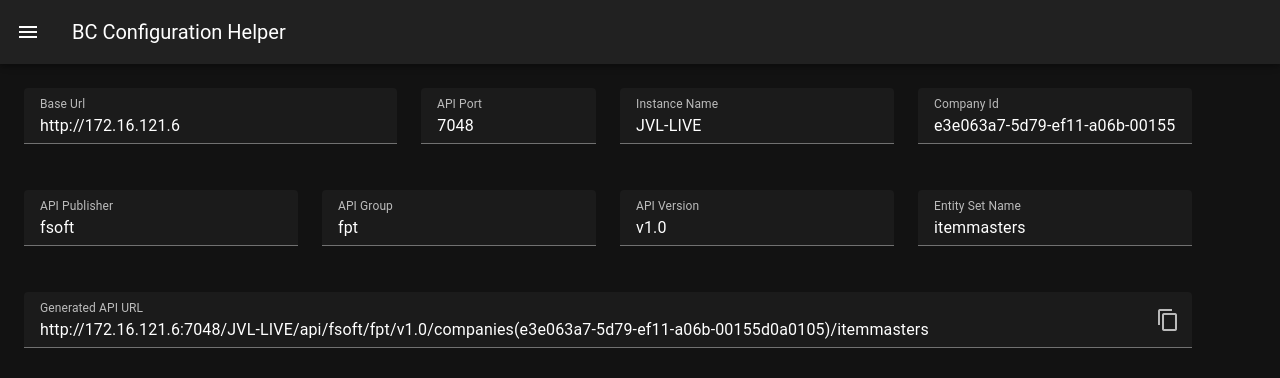
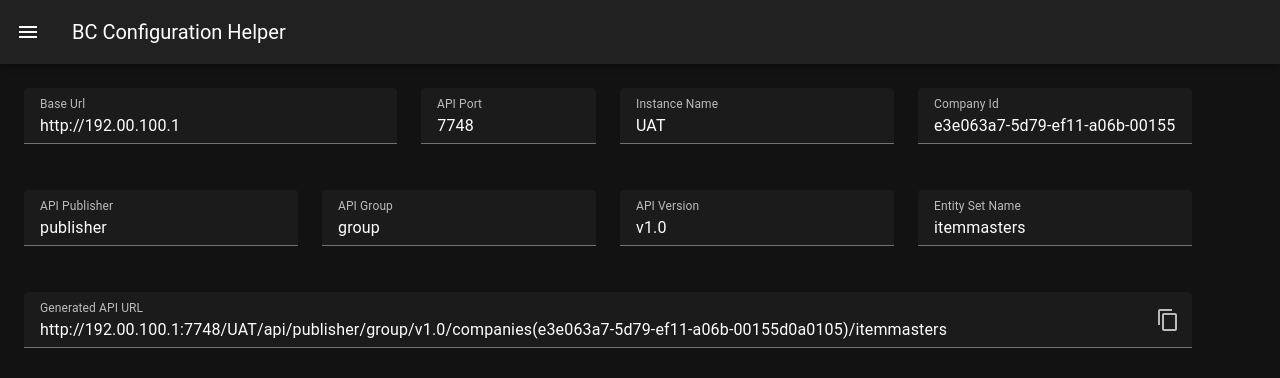
Before and after one commit to thanhhuydev77/bchelper.site, a Vue app: page /BCBuildApiUrl in a window 1280 px wide. Shown: the top 378 px of the page. Built offline with nearby package versions, Linux system fonts and the light colour scheme; a small style sheet from the web is missing.

Commit message:
remove example

```diff
--- a/src/pages/BCBuildApiUrl.vue
+++ b/src/pages/BCBuildApiUrl.vue
@@ -92,13 +92,13 @@ import { useClipboardCopy } from "@/composables/useClipboard";
 export default {
   data() {
     return {
-      baseUrl: "http://172.16.121.6",
-      apiPort: "7048",
-      apiGroup: "fpt",
-      apiPublisher: "fsoft",
+      baseUrl: "http://192.00.100.1",
+      apiPort: "7748",
+      apiGroup: "group",
+      apiPublisher: "publisher",
       apiVersion: "v1.0",
       entitySetName: "itemmasters",
-      instanceName: "JVL-LIVE",
+      instanceName: "UAT",
       companyId: "e3e063a7-5d79-ef11-a06b-00155d0a0105",
       generatedUrl: "",
     };
```
